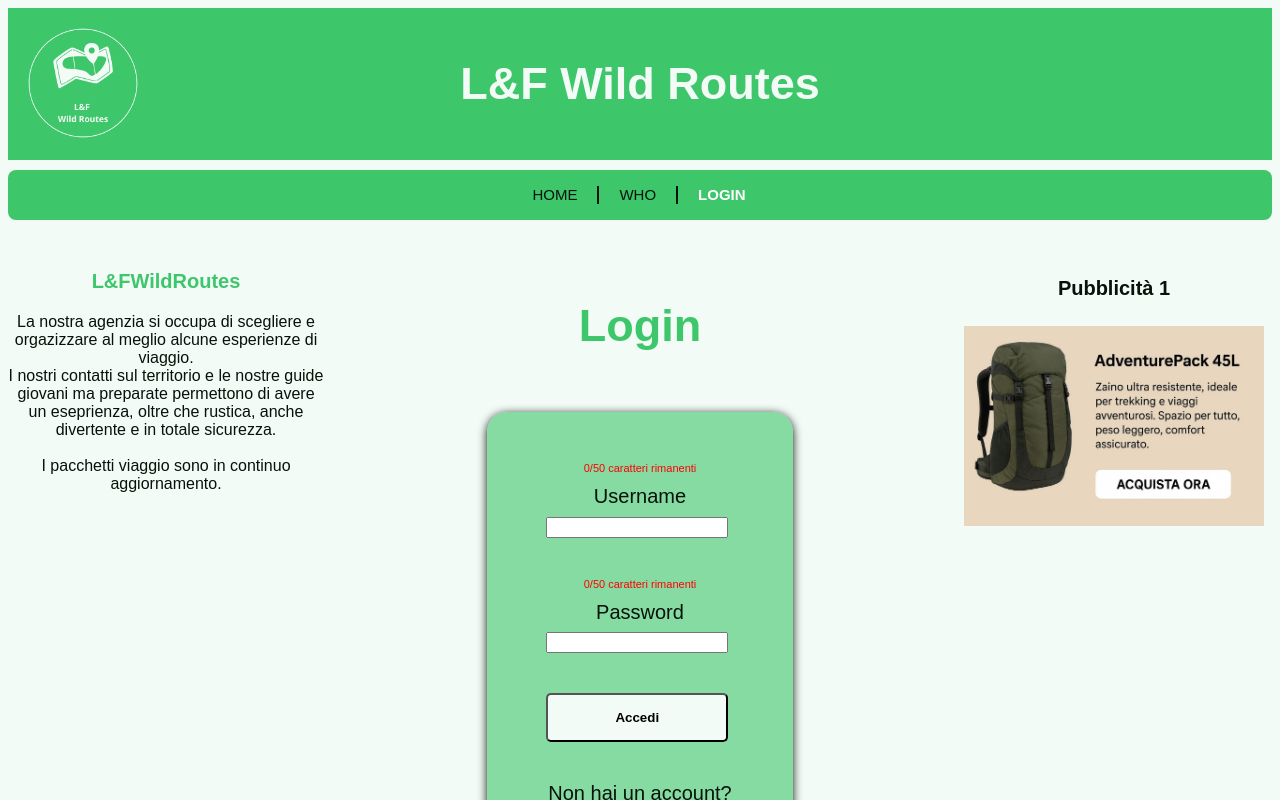
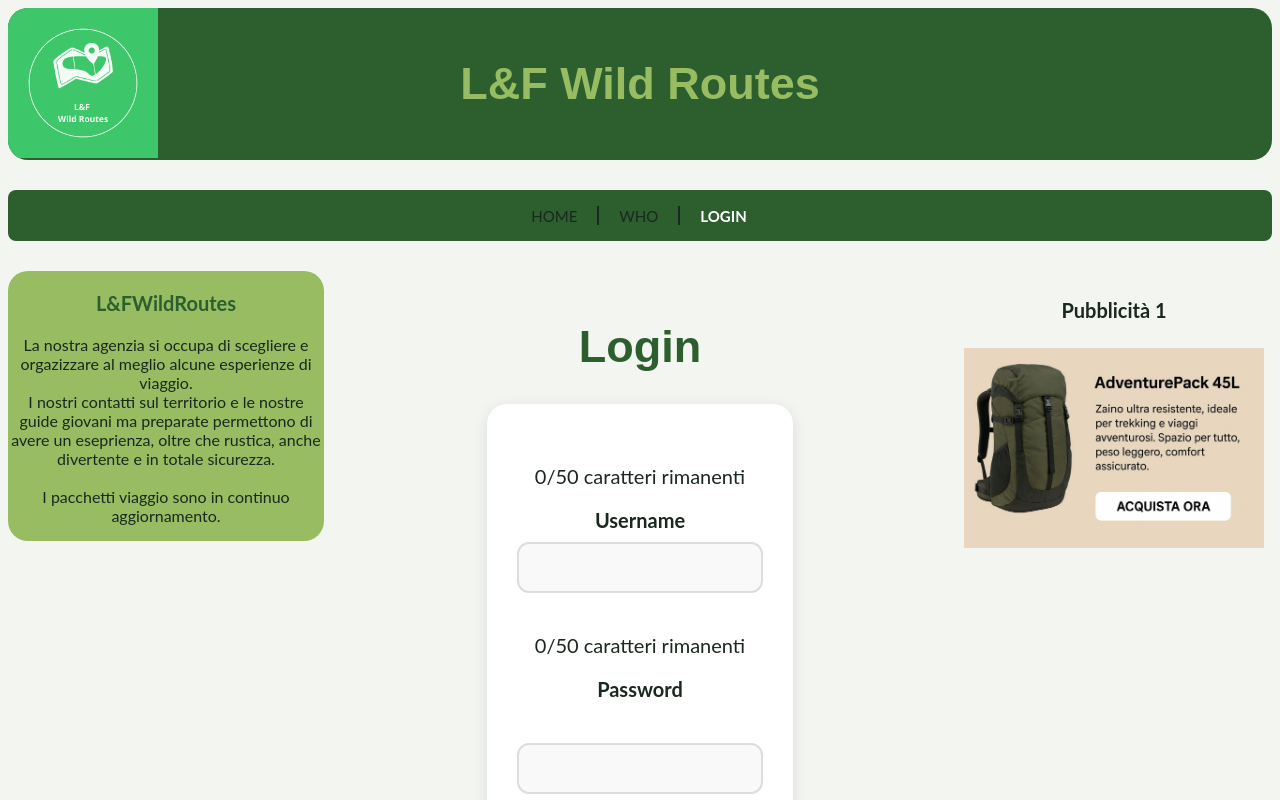
Before and after one commit to Leod55/L-f-Wild-Routes, a Vue app in the folder LFWildRoutes/: page /login in a window 1280 px wide. Shown: the top 800 px of the page. Built offline with nearby package versions, Linux system fonts and the light colour scheme.

Commit message:
Add files via upload

```diff
--- a/LFWildRoutes/src/assets/base.css
+++ b/LFWildRoutes/src/assets/base.css
@@ -1,48 +1,33 @@
 :root {
-  --primary: #3ec66b;
-  --primary-rgb: 62, 198, 107;
+  /* Wild Nature Premium Palette */
+  --primary: #2C5F2D;
+  /* Forest Green - Deep & Professional */
+  --primary-rgb: 44, 95, 45;
 
-  --secondary: #f3fbf6;
-  --secondary-rgb: 243, 251, 246;
+  --secondary: #97BC62;
+  /* Moss Green - Fresh & Welcoming */
+  --secondary-rgb: 151, 188, 98;
 
-  /*
-  #984216
-  161, 66, 22
+  --tertiary: #D4A373;
+  /* Sand/Wood - Natural Accent */
+  --tertiary-rgb: 212, 163, 115;
 
-  #e4d6c5
-  228, 214, 197
+  --quartiary: #606C38;
+  /* Olive - Subtle Detail */
+  --quartiary-rgb: 96, 108, 56;
 
-  #78898f
-  120, 137, 143
-
-  #28514e
-
-
-
-  -----------------------------------------
-
-
-  #003344
-  #1A4314
-
-  #F7F7F7
-
-
-  */
-
-  --tertiary: #91e3ac;
-  --tertiary-rgb: 120, 137, 143;
-
-  --quartiary: #5edd88;
-  --quartiary-rgb: 40, 81, 78;
+  --background-color: #F2F5F0;
+  /* Ice White/Pale Mist - Soft on eyes */
 
   --white: #ffffff;
   --white-rgb: 255, 255, 255;
 
-  --black: #07120a;
-  --black-rgb: 0, 0, 0;
+  --black: #1A281F;
+  /* Dark Jungle - Softer than pure black */
+  --black-rgb: 26, 40, 31;
 
-  font-family: Iconoplastic, Arial, Helvetica, sans-serif;
+  font-family: 'Lato', Arial, Helvetica, sans-serif;
+  --font-heading: 'Montserrat', sans-serif;
 }
 
 @font-face {
--- a/LFWildRoutes/src/assets/main.css
+++ b/LFWildRoutes/src/assets/main.css
@@ -7,36 +7,47 @@
 .col-1 {
   width: 8.33%;
 }
+
 .col-2 {
   width: 16.66%;
 }
+
 .col-3 {
   width: 25%;
 }
+
 .col-4 {
   width: 33.33%;
 }
+
 .col-5 {
   width: 41.66%;
 }
+
 .col-6 {
   width: 50%;
 }
+
 .col-7 {
   width: 58.33%;
 }
+
 .col-8 {
   width: 66.66%;
 }
+
 .col-9 {
   width: 75%;
 }
+
 .col-10 {
   width: 83.33%;
 }
+
 .col-11 {
   width: 91.66%;
 }
+
 .col-12 {
   width: 100%;
 }
@@ -62,7 +73,8 @@
 }
 
 body {
-  background: var(--secondary);
+  background: var(--background-color);
+  color: var(--black);
 }
 
 /*-------------------------------------------TITLES-----------------------------------------------------------*/
@@ -73,6 +85,7 @@ h2 {
   text-align: center;
   font-size: 45px;
   font-weight: bold;
+  font-family: var(--font-heading);
 }
 
 h3,
--- a/LFWildRoutes/src/components/GuideCard.vue
+++ b/LFWildRoutes/src/components/GuideCard.vue
@@ -22,7 +22,7 @@ export default {
       required: true,
     },
     data_nascita: {
-      type: Date,
+      type: [Date, String],
       required: true,
     },
     bio: {
@@ -41,48 +41,47 @@ export default {
         import.meta.url
       );
     },
+    formatDate(date) {
+      if (!date) return "";
+      const d = new Date(date);
+      return d.toLocaleDateString('it-IT', {
+        day: '2-digit',
+        month: '2-digit',
+        year: 'numeric'
+      });
+    },
   },
 };
 </script>
 
 <template>
-  <article class="section_article col-12">
-    <h3 class="section_title">{{ username }}</h3>
+  <article class="section_article col-12 guide-card">
+    <h3 class="section_title">{{ nome }} {{ cognome }}</h3>
 
-    <hr />
+    <hr class="divider" />
 
-    <div class="section_content row">
+    <div class="div_content section_content row">
       <div class="col-6 img_section">
-        <img :src="getUrlImg()" alt="img_utente" />
+        <img :src="getUrlImg()" alt="img_utente" class="profile-img" />
       </div>
 
-      <div class="col-6">
-        <section>
-          <h4>Nome:</h4>
-          <p>{{ nome }}</p>
-        </section>
-
-        <section>
-          <h4>Cognome:</h4>
-          <p>{{ cognome }}</p>
-        </section>
-
-        <section>
+      <div class="col-6 info-section">
+        <section class="info-item">
           <h4>Email:</h4>
           <p>{{ email }}</p>
         </section>
 
-        <section>
+        <section class="info-item">
           <h4>Città:</h4>
           <p>{{ citta }}</p>
         </section>
 
-        <section>
+        <section class="info-item">
           <h4>Data nascita:</h4>
-          <p>{{ data_nascita }}</p>
+          <p>{{ formatDate(data_nascita) }}</p>
         </section>
 
-        <section>
+        <section class="info-item">
           <h4>Bio:</h4>
           <p>{{ bio }}</p>
         </section>
@@ -91,15 +90,83 @@ export default {
   </article>
 </template>
 
-<style>
-a:link {
-  text-decoration: none;
-  font-size: 15px;
+<style scoped>
+.guide-card {
+  background: white;
+  border-radius: 20px;
+  box-shadow: 0 4px 15px rgba(0, 0, 0, 0.1);
+  padding: 25px;
+  margin-bottom: 30px !important; /* Force margin */
+  transition: transform 0.3s ease;
 }
 
-a:hover {
-  font-weight: bold;
-  font-size: 16px;
-  color: var(--tertiary);
+.guide-card:hover {
+  transform: translateY(-5px);
+}
+
+.section_title {
+  color: var(--primary);
+  font-family: var(--font-heading);
+  text-transform: uppercase;
+  letter-spacing: 1px;
+  margin-bottom: 15px;
+  font-size: 1.8rem;
+}
+
+.divider {
+  border: 0;
+  height: 2px;
+  background: linear-gradient(to right, transparent, var(--secondary), transparent);
+  margin-bottom: 25px;
+}
+
+.img_section {
+  display: flex;
+  justify-content: center;
+  align-items: center;
+}
+
+.profile-img {
+  width: 200px;
+  height: 280px; /* Rettangolare verticale */
+  object-fit: cover;
+  border-radius: 12px; /* Angoli leggermente smussati */
+  border: 5px solid var(--secondary);
+  box-shadow: 0 4px 10px rgba(0,0,0,0.1);
+}
+
+.info-section {
+  padding-left: 20px;
+}
+
+.info-item {
+  margin-bottom: 15px;
+  border-bottom: 1px dashed #eee;
+  padding-bottom: 10px;
+}
+
+.info-item:last-child {
+  border-bottom: none;
+}
+
+.info-item h4 {
+  color: var(--primary);
+  margin: 0 0 5px 0;
+  font-size: 1.1rem;
+}
+
+.info-item p {
+  margin: 0;
+  font-size: 1rem;
+  color: #555;
+  line-height: 1.5;
+}
+
+@media only screen and (max-width: 768px) {
+  .info-section {
+    padding-left: 0;
+    margin-top: 20px;
+    text-align: center;
+  }
 }
 </style>
--- a/LFWildRoutes/src/components/Header.vue
+++ b/LFWildRoutes/src/components/Header.vue
@@ -14,6 +14,9 @@
 header {
   background: var(--primary);
   position: relative;
+  border-radius: 20px; /* Arrotondato sia sopra che sotto */
+  margin-bottom: 20px;
+  overflow: hidden;
 }
 
 #header_title {
--- a/LFWildRoutes/src/components/Navbar.vue
+++ b/LFWildRoutes/src/components/Navbar.vue
@@ -54,6 +54,7 @@ nav {
   margin-top: 10px;
   margin-bottom: 30px;
   border-radius: 8px;
+  z-index: 1000; /* Assicura che la navbar stia sopra le card */
 }
 
 nav li {
--- a/LFWildRoutes/src/views/LoginView.vue
+++ b/LFWildRoutes/src/views/LoginView.vue
@@ -141,7 +141,7 @@ export default {
       );
     },
 
-    //-----------------------------------FUNZIONI PER I CONTROLLI SULLA LUNGEZZA DEGLI INPUT-------------------------------------------
+    //-----------------------------------FUNZIONI PER I CONTROLLI SULLA LUNGHEZZA DEGLI INPUT-------------------------------------------
 
     checkUsernameLength() {
       return (
@@ -212,6 +212,7 @@ export default {
               id="username"
               name="username"
               v-model="loginData.username"
+              :maxlength="maxUsername"
             />
           </div>
 
@@ -226,6 +227,7 @@ export default {
               id="password"
               name="password"
               v-model="loginData.password"
+              :maxlength="maxPassword"
             />
           </div>
 
@@ -248,12 +250,12 @@ export default {
       <div>
         <form class="forms" @submit.prevent="registration">
           <div class="form_section">
-            <p class="lungezza_input">
+            <p class="lunghezza_input">
               {{ registrationData.username.length }}/{{ maxUsername }} caratteri
               rimanenti
             </p>
             <label>Username:</label><br />
-            <input type="text" v-model="registrationData.username" required />
+            <input type="text" v-model="registrationData.username" required :maxlength="maxUsername" />
           </div>
 
           <div class="form_section">
@@ -266,6 +268,7 @@ export default {
               type="password"
               v-model="registrationData.password"
               required
+              :maxlength="maxPassword"
             />
           </div>
 
@@ -279,6 +282,7 @@ export default {
               type="password"
               v-model="registrationData.confermaPassword"
               required
+              :maxlength="maxPassword"
             />
           </div>
 
@@ -288,7 +292,7 @@ export default {
               rimanenti
             </p>
             <label>Email:</label><br />
-            <input type="email" v-model="registrationData.email" required />
+            <input type="email" v-model="registrationData.email" required :maxlength="maxEmail" />
           </div>
 
           <div class="form_section">
@@ -297,7 +301,7 @@ export default {
               rimanenti
             </p>
             <label>Nome:</label><br />
-            <input type="text" v-model="registrationData.nome" required />
+            <input type="text" v-model="registrationData.nome" required :maxlength="maxNome" />
           </div>
 
           <div class="form_section">
@@ -306,7 +310,7 @@ export default {
               rimanenti
             </p>
             <label>Cognome:</label><br />
-            <input type="text" v-model="registrationData.cognome" required />
+            <input type="text" v-model="registrationData.cognome" required :maxlength="maxCognome" />
           </div>
 
           <div class="form_section">
@@ -315,7 +319,7 @@ export default {
               rimanenti
             </p>
             <label>Città:</label><br />
-            <input type="text" v-model="registrationData.citta" required />
+            <input type="text" v-model="registrationData.citta" required :maxlength="maxCitta" />
           </div>
 
           <div class="form_section">
@@ -334,7 +338,7 @@ export default {
               {{ registrationData.bio.length }}/{{ maxBio }} caratteri rimanenti
             </p>
             <label>Bio:</label><br />
-            <textarea v-model="registrationData.bio"></textarea>
+            <textarea v-model="registrationData.bio" :maxlength="maxBio"></textarea>
           </div>
 
           <div class="form_section">
@@ -354,8 +358,88 @@ export default {
 </template>
 
 <style>
-.lungezza_input {
+.lunghezza_input {
   font-size: 11px;
   color: red;
+  margin-bottom: 4px;
+}
+
+/* Form Styles */
+.forms {
+  max-width: 400px;
+  margin: 0 auto;
+  padding: 20px;
+  background: var(--white);
+  border-radius: 20px;
+  box-shadow: 0 4px 15px rgba(0, 0, 0, 0.1);
+}
+
+.form_section {
+  margin-bottom: 20px;
+}
+
+label {
+  display: block;
+  font-weight: bold;
+  margin-bottom: 8px;
+  color: var(--black);
+}
+
+/* Fix Overflow - Input & Buttons */
+input[type="text"],
+input[type="password"],
+input[type="email"],
+input[type="date"],
+textarea,
+input[type="submit"],
+button {
+  display: block; /* Assicura comportamento a blocco */
+  width: 100%;
+  max-width: 100%; /* Previene espansione oltre il contenitore */
+  box-sizing: border-box !important; /* Forza il calcolo bordi */
+  margin: 10px 0; /* Spaziatura verticale sicura */
+}
+
+input[type="text"],
+input[type="password"],
+input[type="email"],
+input[type="date"],
+textarea {
+  padding: 12px 15px;
+  font-size: 1em;
+  border: 2px solid #ddd;
+  border-radius: 12px;
+  transition: border-color 0.3s, box-shadow 0.3s;
+  background-color: #f9f9f9;
+}
+
+input[type="submit"],
+button {
+  padding: 12px;
+  font-size: 1.1em;
+  font-weight: bold;
+  color: var(--white);
+  background-color: var(--primary);
+  border: none;
+  border-radius: 25px;
+  cursor: pointer;
+  transition: transform 0.2s, background-color 0.3s;
+}
+
+input[type="submit"]:hover,
+button:hover {
+  background-color: var(--secondary);
+  transform: translateY(-2px);
+}
+
+button[type="button"] {
+  background-color: transparent;
+  color: var(--primary);
+  border: 2px solid var(--primary);
+}
+
+button[type="button"]:hover {
+  background-color: var(--primary);
+  color: var(--white);
 }
 </style>
--- a/LFWildRoutes/src/views/ProfileView.vue
+++ b/LFWildRoutes/src/views/ProfileView.vue
@@ -165,7 +165,7 @@ export default {
             <h3>Cambia Password</h3>
 
             <section>
-              <p class="lungezza_input">
+        <p class="lunghezza_input">
                 {{ vecchiaPassword.length }}/{{ maxPassword }} caratteri rimanenti
               </p>
               <label>Vecchia Password:</label>
@@ -205,7 +205,7 @@ export default {
   text-align: center;
 }
 
-.lungezza_input {
+.lunghezza_input {
   font-size: 11px;
   color: red;
 }
```
Also changed, not shown: LFWildRoutes/src/views/HomeView.vue (+20 -1 lines), LFWildRoutes/src/views/NewTripView.vue (+23 -3 lines), LFWildRoutes/src/views/WhoView.vue (+18 -4 lines).
